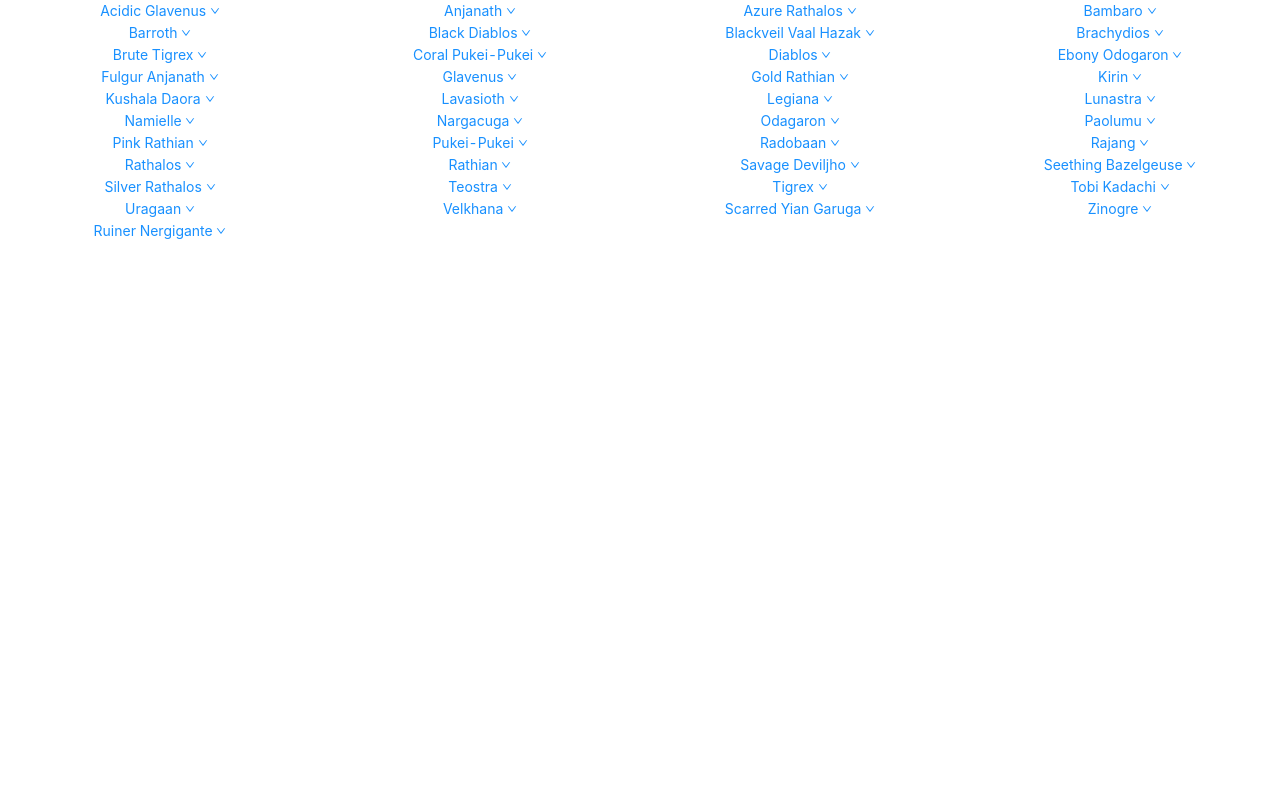
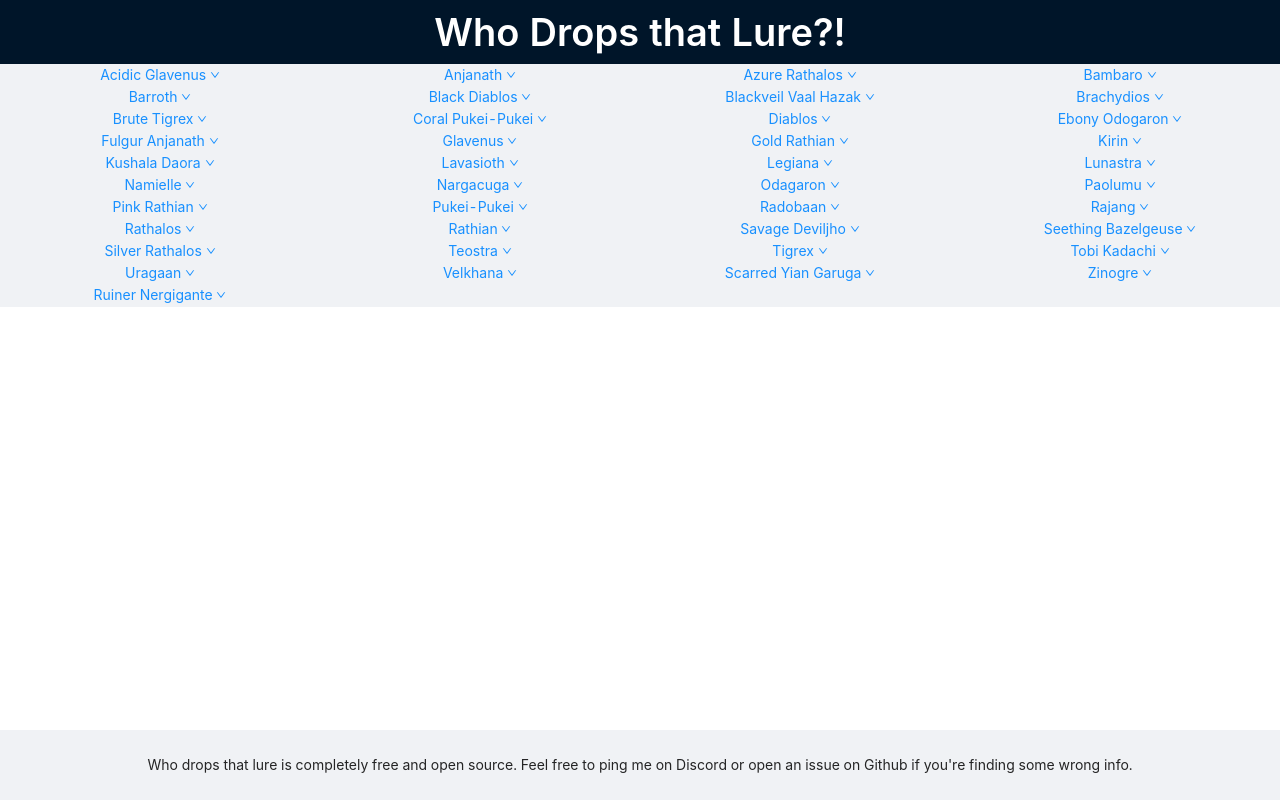
Before and after one commit to gianemi2/the-grinding-lands, a React (Create React App) app: page / in a window 1280 px wide. Built offline with nearby package versions, Linux system fonts and the light colour scheme.

Commit message:
Add header and footer

```diff
--- a/public/index.html
+++ b/public/index.html
@@ -23,7 +23,7 @@
       Learn how to configure a non-root public URL by running `npm run build`.
     -->
   <script src="/monsters.js"></script>
-  <title>React App</title>
+  <title>Who Drops that Lure?!</title>
 </head>
 
 <body>
--- a/src/App.js
+++ b/src/App.js
@@ -4,12 +4,26 @@ import './App.css';
 import 'antd/dist/antd.css';
 import Monsters from './components/Monsters'
 
+import { Typography, Layout } from 'antd'
+
 function App() {
 
+    const { Header, Content, Footer } = Layout
+    const { Title } = Typography
+
     return (
-        <div className="App">
-            <Monsters />
-        </div>
+        <Layout className="App">
+            <Header style={{
+                display: "flex",
+                alignItems: "center",
+                justifyContent: "center"
+            }}
+            ><Title style={{ color: "#fff", alignItems: "center", marginBottom: 0 }}>Who Drops that Lure?!</Title></Header>
+            <Content>
+                <Monsters />
+            </Content>
+            <Footer style={{ position: "absolute", bottom: 0, left: 0, right: 0 }}>Who drops that lure is completely free and open source. Feel free to ping me on Discord or open an issue on Github if you're finding some wrong info.</Footer>
+        </Layout>
     );
 }
 
```
